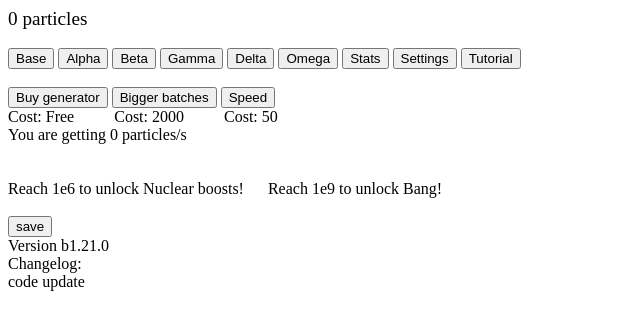
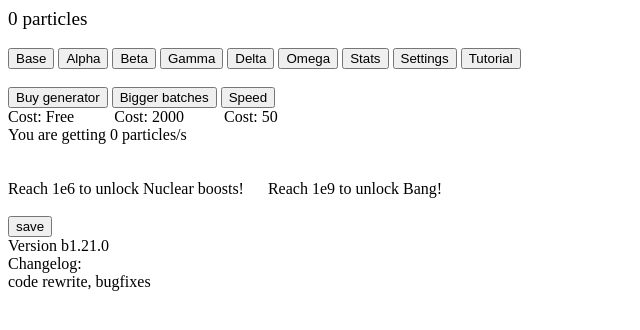
Before and after one commit to frinkifail/Particle-Incremental-Redesign, a website built with Vite: page index.html in a window 1280 px wide. Shown: the full height of the page, 0-640 px from the left. Built offline with nearby package versions, Linux system fonts and the light colour scheme.

Commit message:
changellog update

```diff
--- a/index.html
+++ b/index.html
@@ -300,7 +300,7 @@
       <br>
       Changelog:
       <br>
-      code update
+      code rewrite, bugfixes
     </div>
     </body>
 </html>
```
